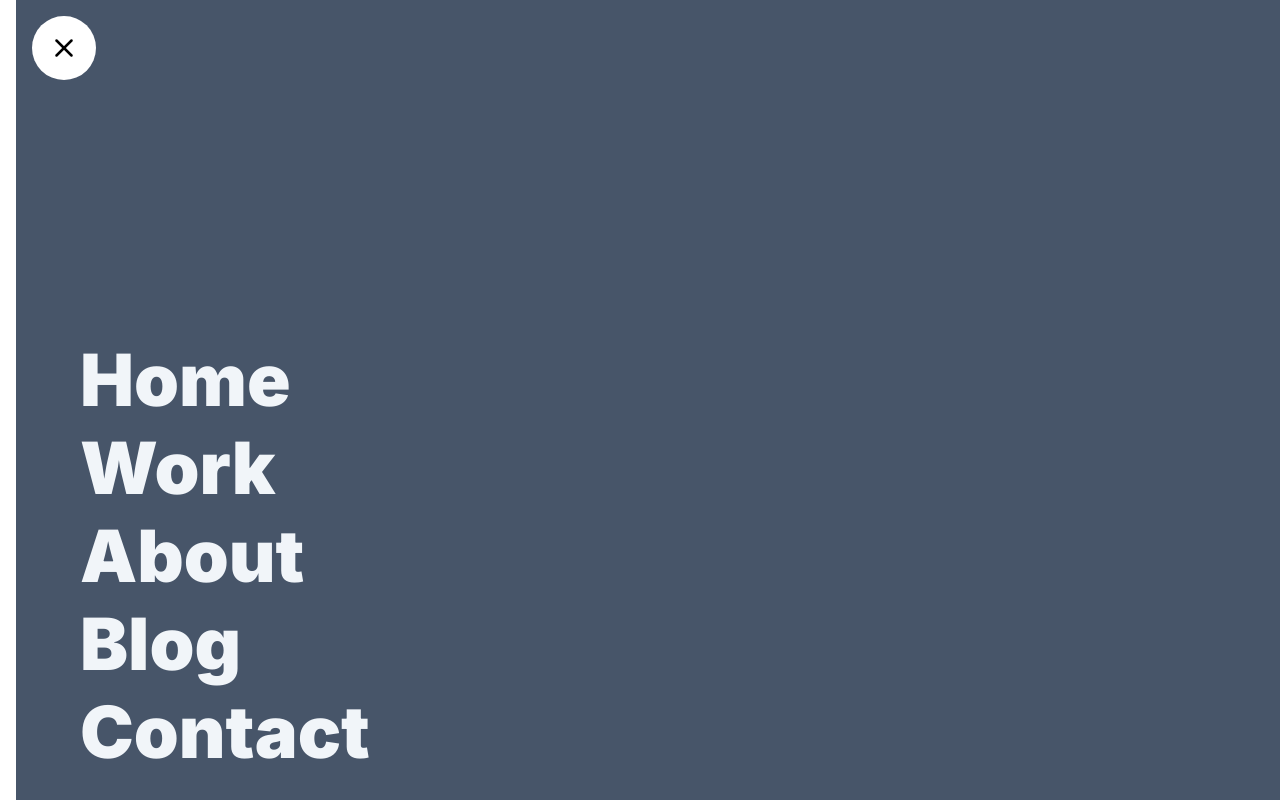
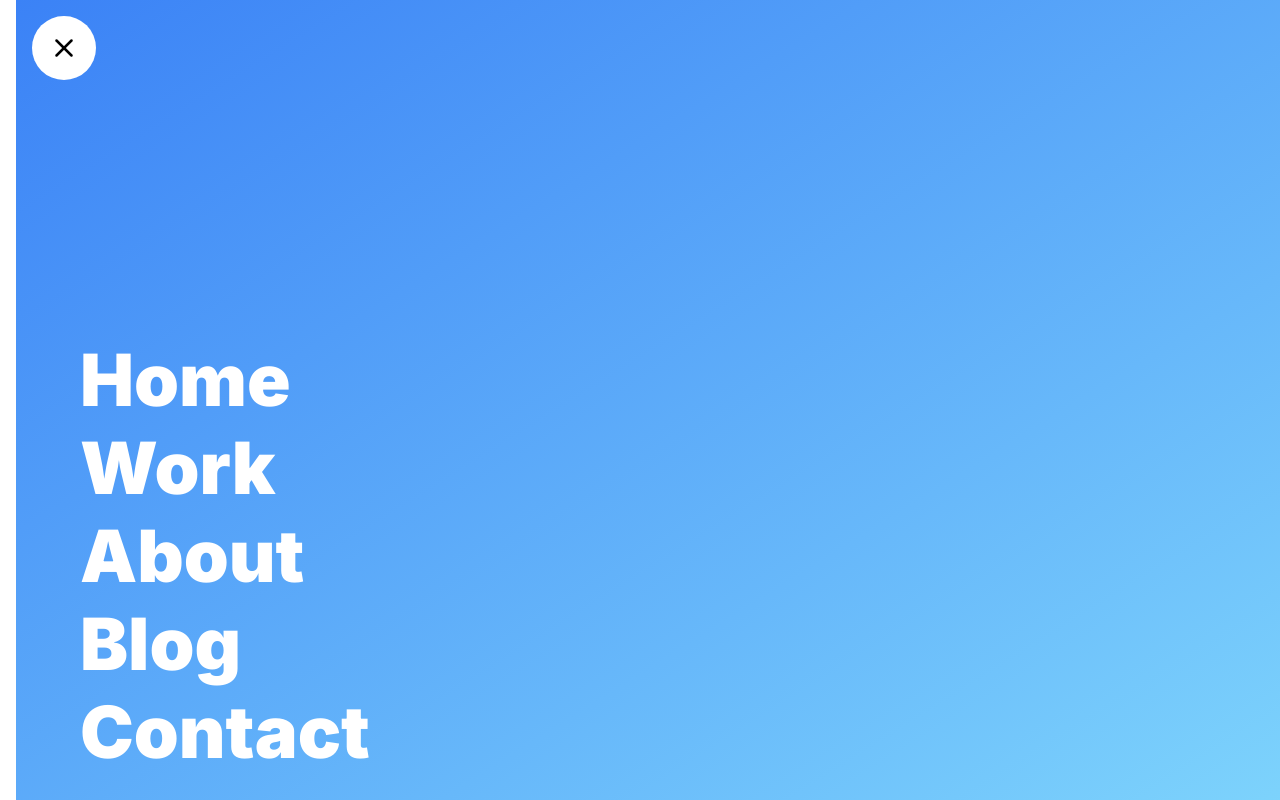
Before and after one commit to oconnorjohnson/portfolio23, a Next.js app: page / in a window 1280 px wide. Both pictures are taken after a click on the button 47 px from the left and 47 px from the top of the page. Built offline with nearby package versions, Linux system fonts and the light colour scheme.

Commit message:
added color variants to navbar open

```diff
--- a/app/components/root/hero/TiltCard.tsx
+++ b/app/components/root/hero/TiltCard.tsx
@@ -73,14 +73,14 @@ const TiltCard = () => {
         rotateX,
         transformStyle: "preserve-3d",
       }}
-      className="relative text-black dark:text-white transition-colors h-96 w-72 rounded-xl bg-gradient-to-br from-indigo-300 to-violet-300"
+      className="relative text-black dark:text-white transition-colors h-96 w-72 rounded-xl bg-gradient-to-br from-blue-500 to-sky-300 dark:from-indigo-700 dark:to-indigo-300"
     >
       <div
         style={{
           transform: "translateZ(150px)",
           transformStyle: "preserve-3d",
         }}
-        className="absolute inset-4 grid place-content-center rounded-xl bg-slate-200 dark:bg-slate-800 transition-colors shadow-lg"
+        className="absolute inset-4 grid place-content-center rounded-xl bg-white dark:bg-slate-800 transition-colors shadow-lg"
       >
         <FiMousePointer
           style={{
--- a/app/components/shared/NavBar.tsx
+++ b/app/components/shared/NavBar.tsx
@@ -81,7 +81,7 @@ const Nav = ({
 }) => {
   return (
     <motion.nav
-      className={`fixed top-0 bottom-0 w-screen bg-slate-600 ${
+      className={`fixed top-0 bottom-0 w-screen bg-gradient-to-br from-blue-500 to-sky-300 dark:from-indigo-700 dark:to-indigo-300 ${
         isOpen ? "z-50" : "z-10"
       }`}
       animate={isOpen ? "open" : "closed"}
@@ -113,7 +113,7 @@ const Nav = ({
 const NavLink = ({ text }: { text: string }) => {
   return (
     <motion.a
-      className="inline-block pl-8 z-10 text-slate-100 w-fit font-black text-7xl hover:text-slate-900 transition-colors"
+      className="inline-block pl-8 z-10 text-white w-fit font-black text-7xl hover:text-black dark:text-black dark:hover:text-white transition-colors"
       variants={navLinkVariants}
       transition={{
         type: "spring",
```
